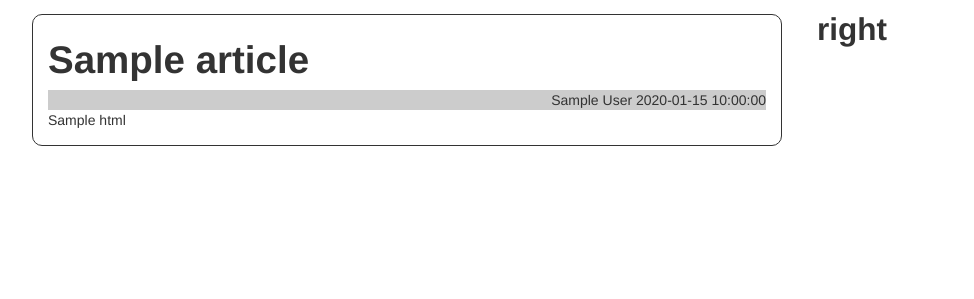
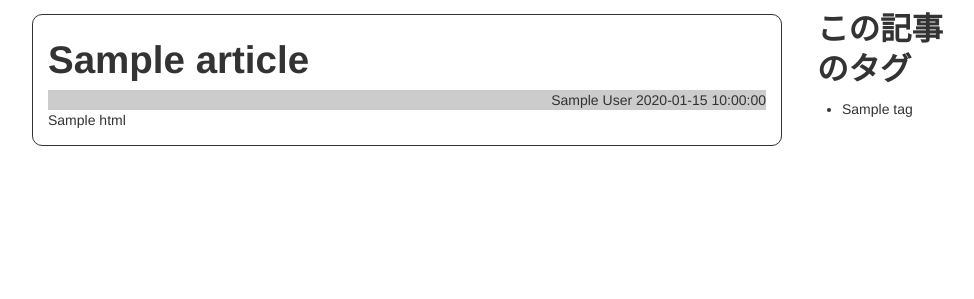
Before and after one commit to KLab/miita, a Flask app: template templates/article.html in a window 1280 px wide. Shown: the part 41-340 px from the top of the page, without its empty margins (3-977 px from the left). Run offline with Flask 2, Linux system fonts and the light colour scheme; the template is opened without the code that fills it: most values are stand-ins (such as "Sample title", 1, 10 or a date in 2020); some libraries are stand-ins or nearby versions.

Commit message:
タグを入力可能に

```diff
--- a/miita.py
+++ b/miita.py
@@ -80,6 +80,7 @@ def article(article_id):
 def edit(article_id=None):
     if article_id is None:
         source = title = ''
+        tags = []
     else:
         article = mongo.db.articles.find_one(article_id)
         if article is None:
@@ -88,9 +89,12 @@ def edit(article_id=None):
             flask.abort(403)
         source = article['source']
         title = article['title']
+        tags = article['tags']
     return flask.render_template('edit.html',
+                                 article_id=article_id,
                                  title=title,
                                  source=source,
+                                 tags=tags,
                                  user=flask.g.user)
 
 
@@ -116,6 +120,7 @@ def post():
     article['author-name'] = get_author_name()
     article['author-email'] = flask.g.user['email']
     article['last-update'] = datetime.datetime.utcnow()
+    article['tags'] = flask.request.form.get('tags').split()
     wrote_id = mongo.db.articles.save(article)
     return flask.redirect(flask.url_for('article', article_id=wrote_id))
 
--- a/templates/article.html
+++ b/templates/article.html
@@ -15,7 +15,12 @@
         </article>
         </div>
         <div class="span2">
-            <h2>right</h2>
+            <h2>この記事のタグ</h2>
+            <ul>
+                {% for tag in article.tags %}
+                <li>{{ tag }}</li>
+                {% endfor %}
+            </ul>
         </div>
     </div>
 {% endblock %}
--- a/templates/layout.html
+++ b/templates/layout.html
@@ -11,7 +11,7 @@
 <body>
 <div id="header">
     <div id="logo"><a href="{{ url_for('index') }}">miita</a></div>
-    <div id="account">{{ user.name }} ({{ user.email }})</div>
+    <div id="account">{{ user.last_name }} {{ user.first_name }} ({{ user.email }})</div>
 </div>
 
 <div class="container-fluid">
```
Also changed, not shown: templates/edit.html (+7 -3 lines).
